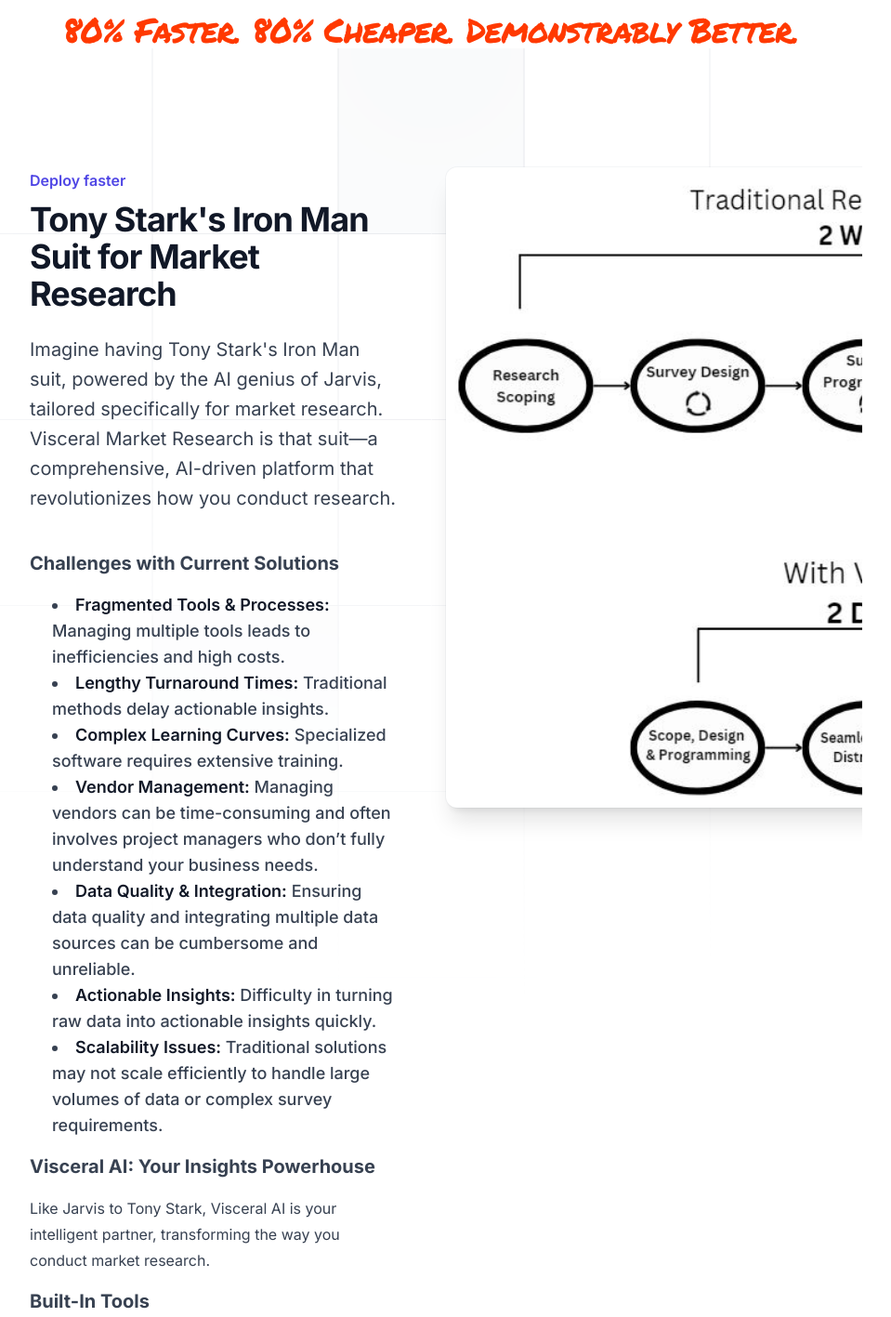
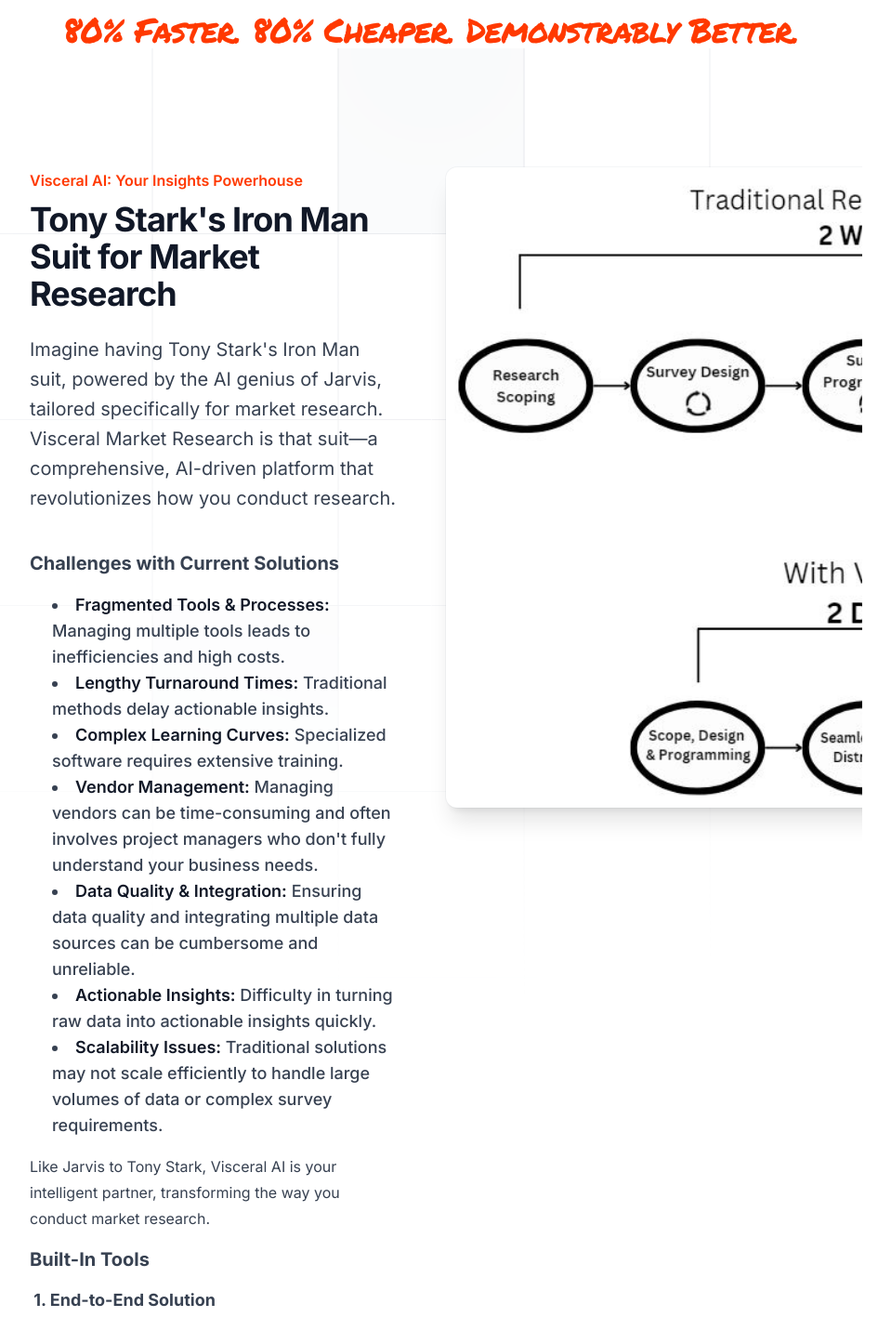
Before and after one commit to neeld3/VisceralMKT, a Next.js app: page / in a window 1280 px wide. Shown: the part 618-2035 px from the top of the page at 93% size, without its empty margins (176-1135 px from the left). Built offline with nearby package versions, Linux system fonts and the light colour scheme.

Commit message:
Update page.tsx

```diff
--- a/src/app/page.tsx
+++ b/src/app/page.tsx
@@ -91,12 +91,12 @@ export default function Home() {
               <div className="lg:col-span-2 lg:col-start-1 lg:row-start-1 lg:mx-auto lg:grid lg:w-full lg:max-w-7xl lg:grid-cols-2 lg:gap-x-8 lg:px-8">
                 <div className="lg:pr-4">
                   <div className="lg:max-w-lg">
-                    <p className="text-base font-semibold leading-7 text-indigo-600">Deploy faster</p>
+                    <p className="text-base font-semibold leading-7 text-custom-color">Visceral AI: Your Insights Powerhouse</p>
                     <h1 className="mt-2 text-3xl font-bold tracking-tight text-gray-900 sm:text-4xl">
-                      Tony Stark's Iron Man Suit for Market Research
+                      Tony Stark&apos;s Iron Man Suit for Market Research
                     </h1>
                     <p className="mt-6 text-xl leading-8 text-gray-700">
-                      Imagine having Tony Stark's Iron Man suit, powered by the AI genius of Jarvis, tailored specifically for market research. Visceral Market Research is that suit—a comprehensive, AI-driven platform that revolutionizes how you conduct research.
+                      Imagine having Tony Stark&apos;s Iron Man suit, powered by the AI genius of Jarvis, tailored specifically for market research. Visceral Market Research is that suit—a comprehensive, AI-driven platform that revolutionizes how you conduct research.
                     </p>
                   </div>
                 </div>
@@ -120,14 +120,11 @@ export default function Home() {
                       <li><strong className="font-semibold text-gray-900">Fragmented Tools & Processes:</strong> Managing multiple tools leads to inefficiencies and high costs.</li>
                       <li><strong className="font-semibold text-gray-900">Lengthy Turnaround Times:</strong> Traditional methods delay actionable insights.</li>
                       <li><strong className="font-semibold text-gray-900">Complex Learning Curves:</strong> Specialized software requires extensive training.</li>
-                      <li><strong className="font-semibold text-gray-900">Vendor Management:</strong> Managing vendors can be time-consuming and often involves project managers who don’t fully understand your business needs.</li>
+                      <li><strong className="font-semibold text-gray-900">Vendor Management:</strong> Managing vendors can be time-consuming and often involves project managers who don&apos;t fully understand your business needs.</li>
                       <li><strong className="font-semibold text-gray-900">Data Quality & Integration:</strong> Ensuring data quality and integrating multiple data sources can be cumbersome and unreliable.</li>
                       <li><strong className="font-semibold text-gray-900">Actionable Insights:</strong> Difficulty in turning raw data into actionable insights quickly.</li>
                       <li><strong className="font-semibold text-gray-900">Scalability Issues:</strong> Traditional solutions may not scale efficiently to handle large volumes of data or complex survey requirements.</li>
                     </ul>
-                    <p className="mb-4">
-                      <strong className="font-bold text-xl">Visceral AI: Your Insights Powerhouse</strong>
-                    </p>
                     <p className="mb-4">
                       Like Jarvis to Tony Stark, Visceral AI is your intelligent partner, transforming the way you conduct market research.
                     </p>
@@ -178,7 +175,7 @@ export default function Home() {
                       </ul>
                     </p>
                     <p className="mb-4">
-                      It's the 'Iron Man suit' of market research. With one subscription you get access to ALL the tools you need. With an easy-to-use interface, you can rely on VisceralMR for fast, efficient, and impactful market research. Step into the future of market research with VisceralMR—where every challenge meets its match.
+                      It&apos;s the &apos;Iron Man suit&apos; of market research. With one subscription you get access to ALL the tools you need. With an easy-to-use interface, you can rely on VisceralMR for fast, efficient, and impactful market research. Step into the future of market research with VisceralMR—where every challenge meets its match.
                     </p>
                   </div>
                 </div>
@@ -190,7 +187,7 @@ export default function Home() {
             <div className="mx-auto max-w-7xl px-6 lg:px-8">
               <div className="mx-auto max-w-2xl lg:text-center">
                 <h1 className="font-permanent-marker text-custom-color text-3xl font-semibold text-center leading-7 pt-12">
-                  And That's Not All
+                  And That&apos;s Not All
                 </h1>
                 <p className="mt-2 text-4xl font-bold tracking-tight sm:text-4xl">
                   An end-to-end suite that saves you time and makes you money.
```
